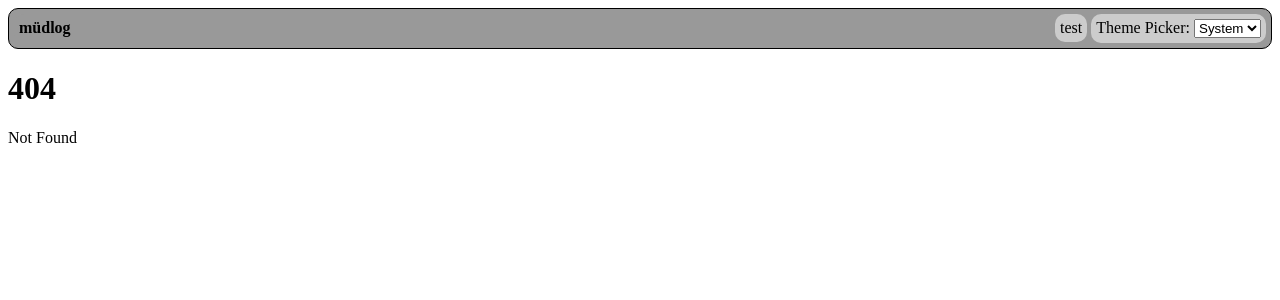
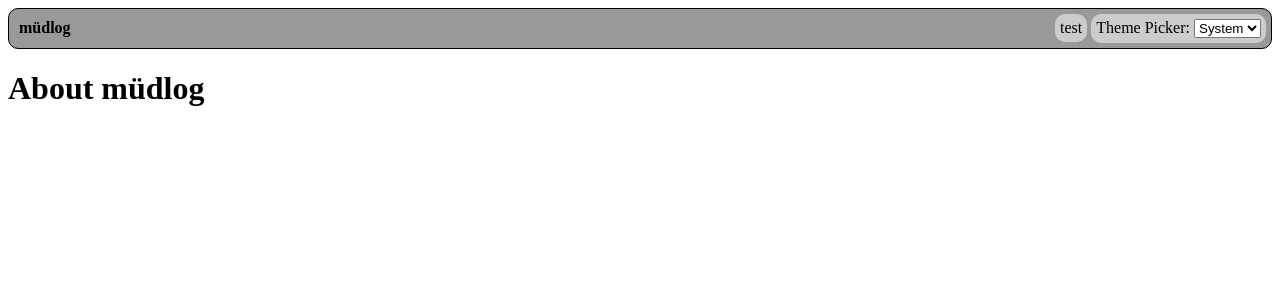
Before and after one commit to Herschenglime/mudlog, a SvelteKit app: page /about in a window 1280 px wide. Before the commit this address had no page. Shown: the top 300 px of the page. Built offline with nearby package versions, Linux system fonts and the light colour scheme.

Commit message:
routing example added

```diff
--- a/src/lib/components/Navbar.svelte
+++ b/src/lib/components/Navbar.svelte
@@ -6,7 +6,7 @@
 <nav>
   <Card background="var(--color-light)"><strong>müdlog</strong></Card>
   <div>
-	  <Card>test</Card>
+      <Card>test</Card>
     <Card>
       <div style="display: inline">
         Theme Picker: <ThemeSwitch />
--- a/src/routes/+page.svelte
+++ b/src/routes/+page.svelte
@@ -1 +1,3 @@
 <h1>Calendar View</h1>
+
+<a href="/about">Check out this cool ass about page</a>
--- /dev/null
+++ b/src/routes/about/+page.svelte
@@ -0,0 +1 @@
+<h1>About müdlog</h1>
```
